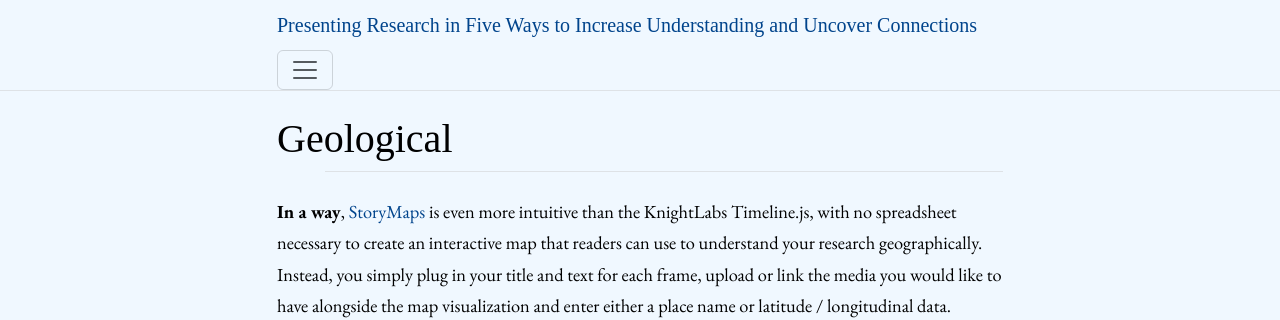
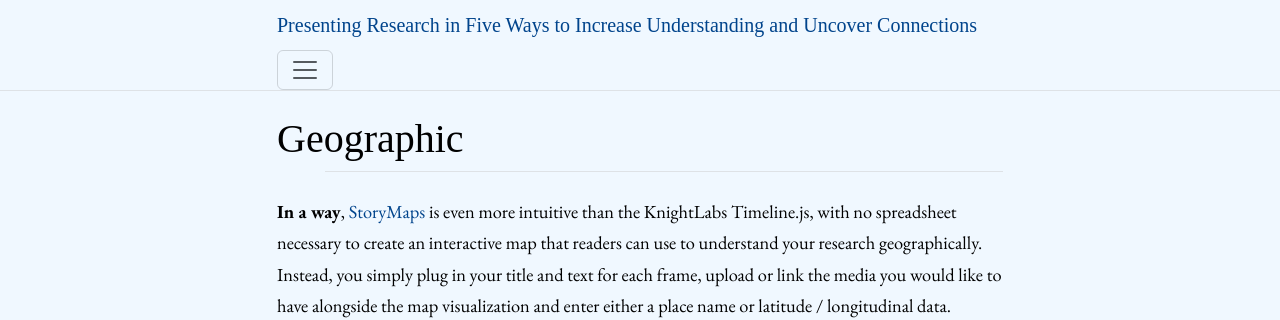
Before and after one commit to aweymo-ui/five_ways, a Jekyll site: the page built from content/3_geo.md, in a window 1280 px wide and 1400 px high. Shown: the top 320 px of the window. Built offline with Jekyll 4.4.1, drawn with Linux system fonts in a browser that asks for light colours; some web fonts are replaced.

Commit message:
not geological

```diff
--- a/content/3_geo.md
+++ b/content/3_geo.md
@@ -1,6 +1,6 @@
 ---
-title: Geological
-nav: Geological
+title: Geographic
+nav: Geographic
 gallery: true
 ---
 
```
